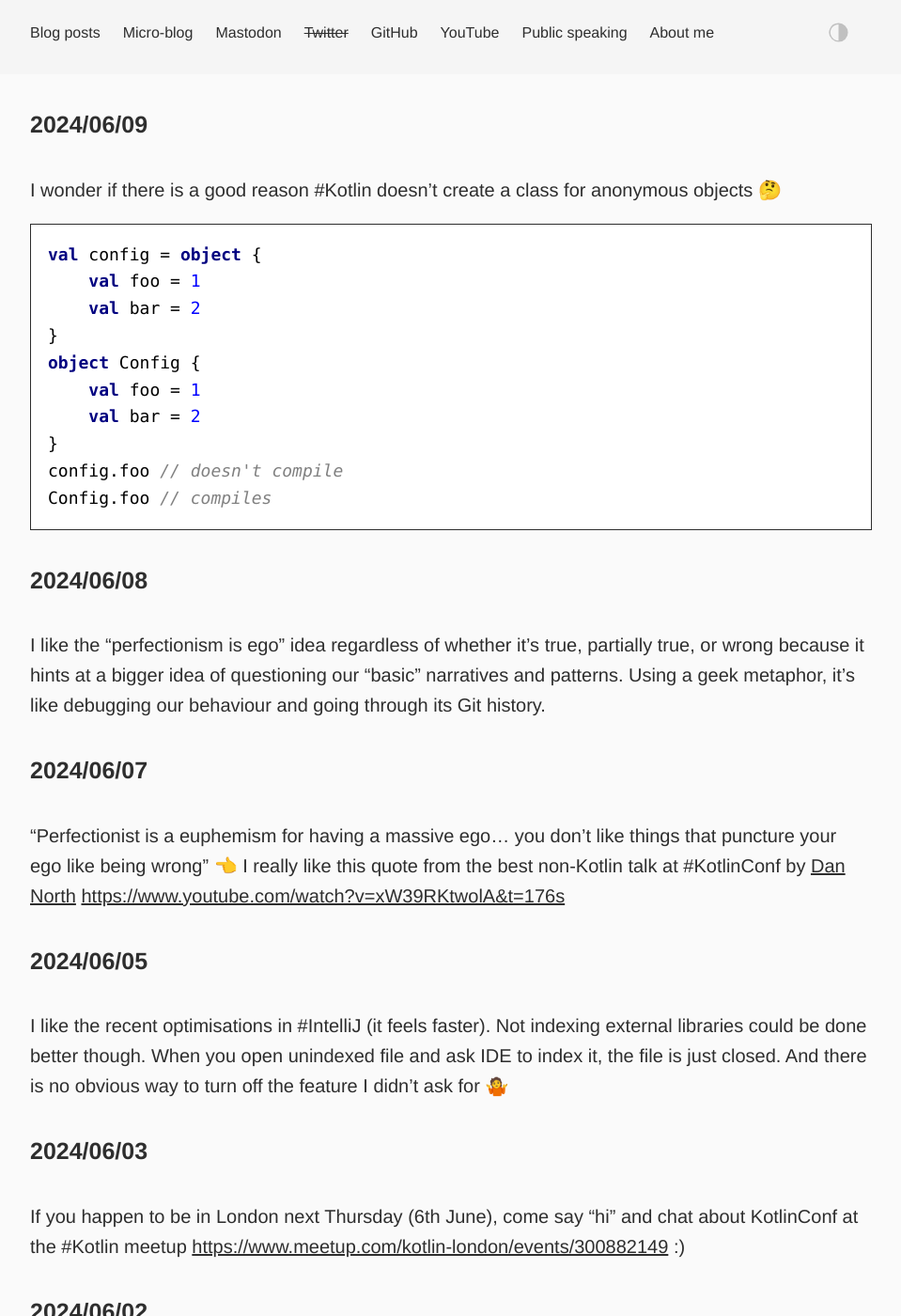
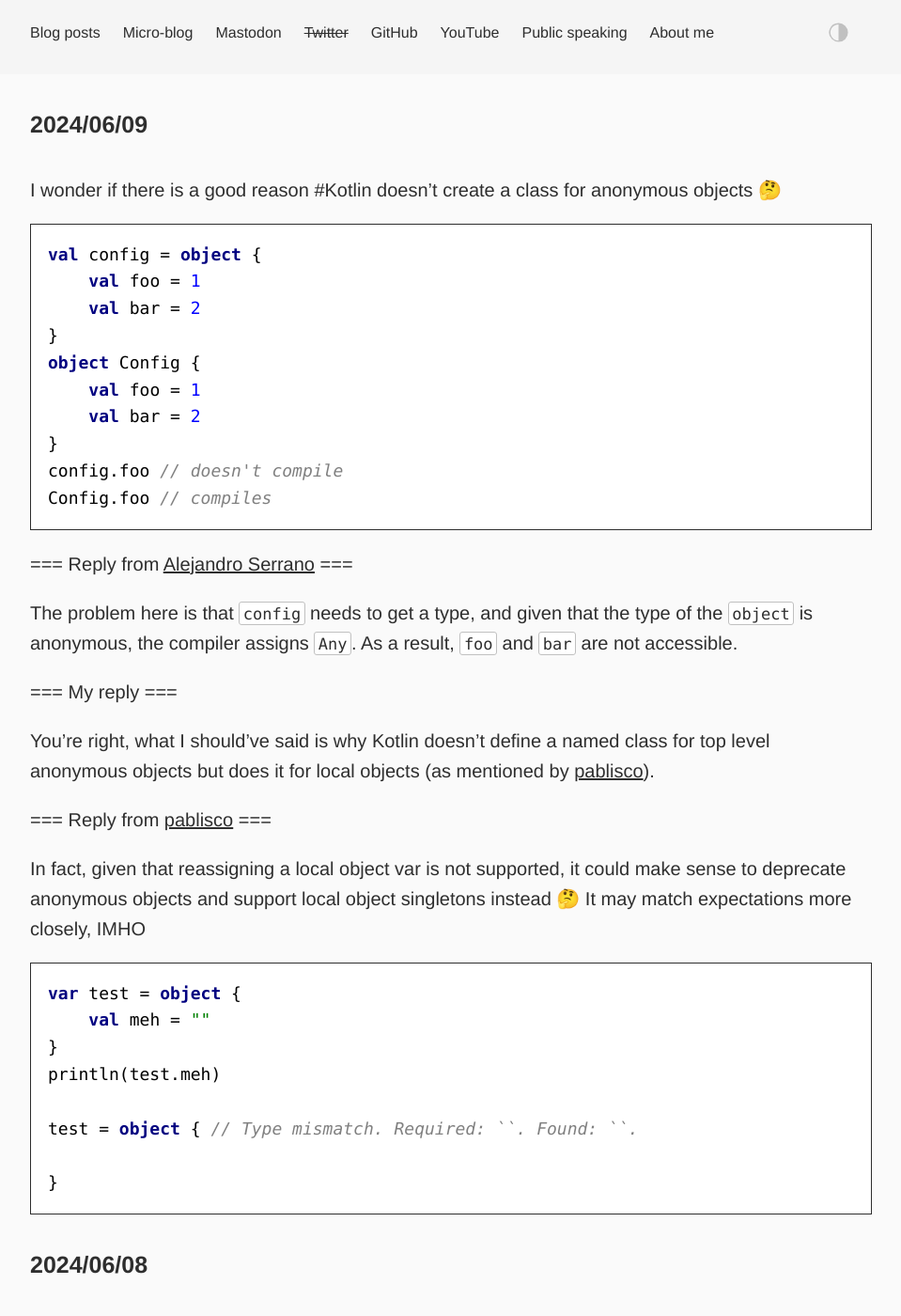
Before and after one commit to dkandalov/dkandalov.github.io, a Jekyll site: the page built from micro-blog.md, in a window 1280 px wide and 1400 px high. Shown: the whole window at 94% size, without its empty margins (160-1119 px from the left). Built offline with Jekyll 4.4.1, drawn with Linux system fonts in a browser that asks for light colours.

Commit message:
updated micro-blog

```diff
--- a/micro-blog.md
+++ b/micro-blog.md
@@ -17,6 +17,30 @@ object Config {
 }
 config.foo // doesn't compile
 Config.foo // compiles
+</kotlin>
+
+=== Reply from [Alejandro Serrano](https://twitter.com/trupill) ===
+
+The problem here is that `config` needs to get a type, and given that the type of the `object` is anonymous, the compiler assigns `Any`. As a result, `foo` and `bar` are not accessible.
+
+=== My reply ===
+
+You're right, what I should've said is why Kotlin doesn't define a named class for top level anonymous objects but does it for local objects (as mentioned by
+[pablisco](https://twitter.com/pablisc0)).
+
+=== Reply from [pablisco](https://twitter.com/pablisc0) ===
+
+In fact, given that reassigning a local object var is not supported, it could make sense to deprecate anonymous objects and support local object singletons instead 🤔 It may match expectations more closely, IMHO
+
+<kotlin>
+var test = object {
+    val meh = ""
+}
+println(test.meh)
+
+test = object { // Type mismatch. Required: ``. Found: ``.
+
+}
 </kotlin>
 
 #### 2024/06/08
```
